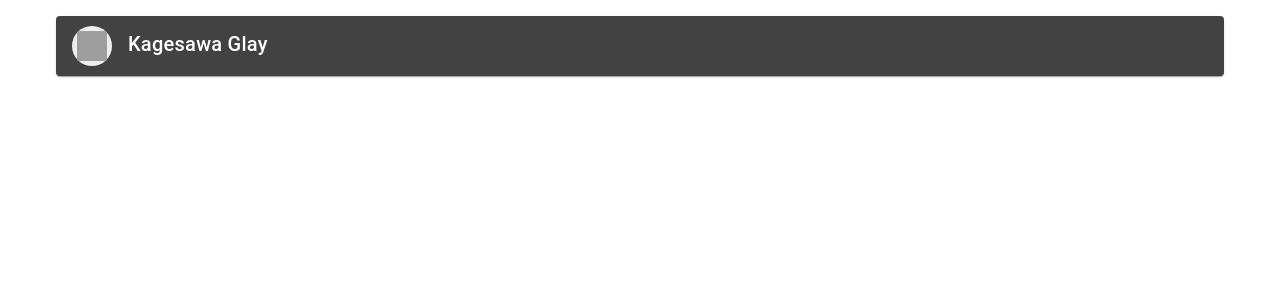
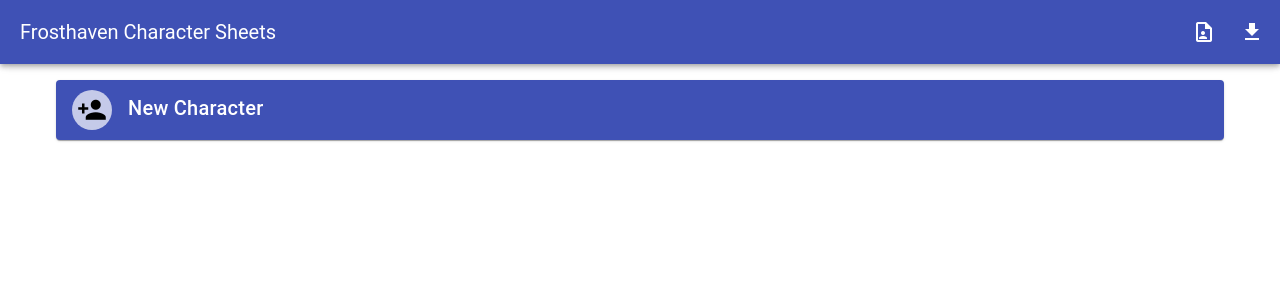
Before and after one commit to raphaelmeyer/fh-character-sheet, a Vue app: page / in a window 1280 px wide. Shown: the top 300 px of the page. Built offline with nearby package versions, Linux system fonts and the light colour scheme; grey boxes are pictures that could not be loaded.

Commit message:
Load/save characaters

```diff
--- a/src/components/MenuBar.vue
+++ b/src/components/MenuBar.vue
@@ -15,5 +15,8 @@
       </v-avatar>
       <span class="ml-4">{{ character.name }}</span>
     </v-app-bar-title>
+    <template #append>
+      <v-btn icon="mdi-home" :to="{ path: '/' }"></v-btn>
+    </template>
   </v-app-bar>
 </template>
--- a/src/stores/character.ts
+++ b/src/stores/character.ts
@@ -7,9 +7,7 @@
 
 export const useCharacterStore = defineStore('character', {
   state: (): State => {
-    return {
-      characters: [{ id: 1, character: 'deathwalker', name: 'Kagesawa Glay', xp: 88, perks: [] }]
-    };
+    return { characters: [] };
   },
   getters: {
     fetchCharacter: (state) => {
--- a/src/views/SelectCharacter.vue
+++ b/src/views/SelectCharacter.vue
@@ -3,14 +3,63 @@
 
 import { colors } from '@/domain/colors';
 import { avatars } from '@/domain/icons';
+import { ref } from 'vue';
 
 const store = useCharacterStore();
+
+const selectFileInput = ref<HTMLInputElement>();
+
+function selectFile(): void {
+  selectFileInput.value?.click();
+}
+
+function loadCharacters(event: Event): void {
+  const file = (event.target as HTMLInputElement)?.files?.item(0);
+  if (file) {
+    const reader = new FileReader();
+    reader.onload = (e) => {
+      if (typeof e.target?.result === 'string') {
+        const data = e.target.result as string;
+        store.characters = JSON.parse(data);
+      }
+    };
+    reader.readAsText(file);
+  }
+  (event.target as HTMLInputElement).value = '';
+}
+
+function saveFile() {
+  const blob = new Blob([JSON.stringify(store.characters)], { type: 'application/json' });
+  const link = document.createElement('a');
+  link.href = window.URL.createObjectURL(blob);
+  link.download = 'fh-characters.json';
+  link.click();
+}
 </script>
 
 <template>
   <v-app>
+    <v-app-bar color="indigo">
+      <v-app-bar-title>Frosthaven Character Sheets</v-app-bar-title>
+      <template #append>
+        <v-btn icon="mdi-file-account-outline" @click="selectFile"></v-btn>
+        <v-btn icon="mdi-download" @click="saveFile"></v-btn>
+      </template>
+    </v-app-bar>
     <v-main>
       <v-container>
+        <v-row>
+          <v-col>
+            <v-card color="indigo">
+              <v-card-item>
+                <v-card-title>
+                  <v-avatar icon="mdi-account-plus" color="indigo-lighten-4"></v-avatar>
+                  <span class="ml-4">New Character</span>
+                </v-card-title>
+              </v-card-item>
+            </v-card>
+          </v-col>
+        </v-row>
         <v-row v-for="character in store.characters" :key="character.id">
           <v-col>
             <v-card
@@ -32,4 +81,12 @@
       </v-container>
     </v-main>
   </v-app>
+
+  <input ref="selectFileInput" type="file" @change="loadCharacters" />
 </template>
+
+<style scoped>
+input[type='file'] {
+  display: none;
+}
+</style>
```
